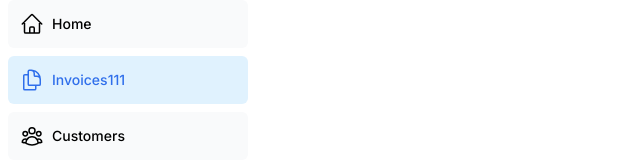
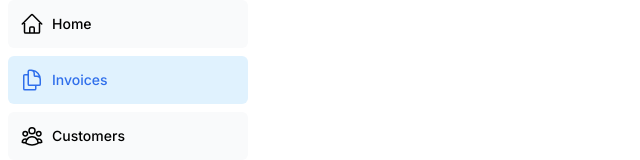
Before and after one commit to rainmore/nextjs-dashboard, a Next.js app in the folder ui/: page /dashboard/invoices in a window 1280 px wide. Shown: the part 184-344 px from the top of the page, without its empty margins (0-640 px from the left). Built offline with nearby package versions, Linux system fonts and the light colour scheme; a web font is replaced by a local one.

Commit message:
Fixed the typo

```diff
--- a/ui/app/ui/dashboard/nav-links.tsx
+++ b/ui/app/ui/dashboard/nav-links.tsx
@@ -14,7 +14,7 @@ import { usePathname } from 'next/navigation';
 const links = [
   { name: 'Home', href: '/dashboard', icon: HomeIcon },
   {
-    name: 'Invoices111',
+    name: 'Invoices',
     href: '/dashboard/invoices',
     icon: DocumentDuplicateIcon,
   },
```
